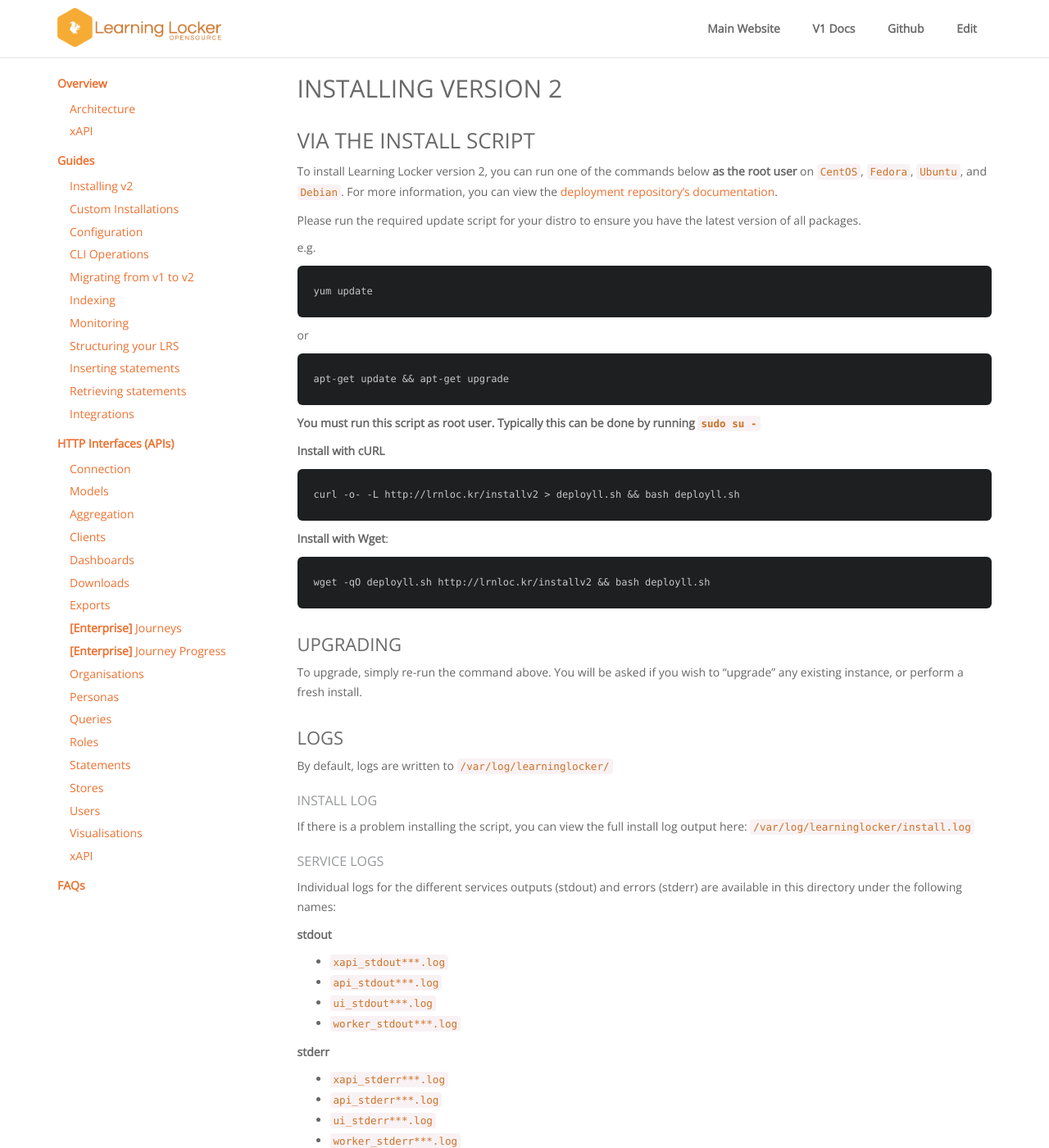
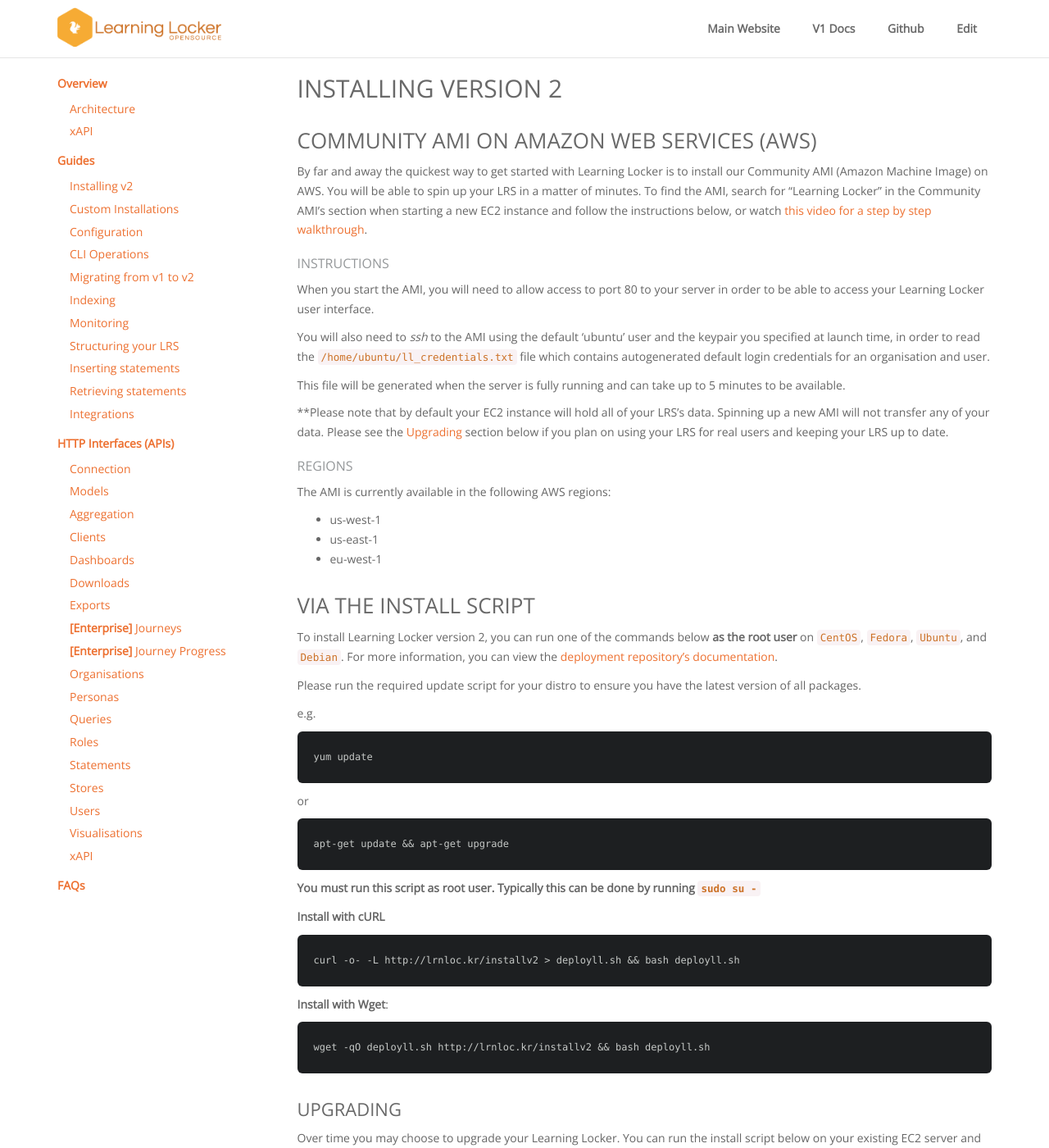
Before and after one commit to LearningLocker/docs, a Jekyll site: the page built from src/guides-installing.md, in a window 1280 px wide and 1400 px high. Shown: the whole window at 82% size. Built offline with Jekyll 4.4.1, drawn with Linux system fonts in a browser that asks for light colours; nearby versions of some CDN libraries; our own code applies the rules of GitHub Pages for plain Markdown files; some of the changed text lies outside the part shown.

Commit message:
Add AMI information

````diff
--- a/src/guides-installing.md
+++ b/src/guides-installing.md
@@ -7,6 +7,27 @@
 ---
 
 # Installing Version 2
+
+## Community AMI on Amazon Web Services (AWS)
+
+By far and away the quickest way to get started with Learning Locker is to install our Community AMI (Amazon Machine Image) on AWS. You will be able to spin up your LRS in a matter of minutes. To find the AMI, search for "Learning Locker" in the Community AMI's section when starting a new EC2 instance and follow the instructions below, or watch [this video for a step by step walkthrough](https://www.youtube.com/watch?v=7g6PJENusfo).
+
+#### Instructions
+
+When you start the AMI, you will need to allow access to port 80 to your server in order to be able to access your Learning Locker user interface.
+
+You will also need to *ssh* to the AMI using the default 'ubuntu' user and the keypair you specified at launch time, in order to read the `/home/ubuntu/ll_credentials.txt` file which contains autogenerated default login credentials for an organisation and user.
+
+This file will be generated when the server is fully running and can take up to 5 minutes to be available.
+
+**Please note that by default your EC2 instance will hold all of your LRS's data. Spinning up a new AMI will not transfer any of your data. Please see the [Upgrading](#upgrading) section below if you plan on using your LRS for real users and keeping your LRS up to date.
+
+#### Regions
+The AMI is currently available in the following AWS regions:
+
+* us-west-1
+* us-east-1
+* eu-west-1
 
 ## Via the install script
 
@@ -36,7 +57,14 @@
 ```
 
 ### Upgrading
-To upgrade, simply re-run the command above. You will be asked if you wish to "upgrade" any existing instance, or perform a fresh install.
+
+Over time you may choose to upgrade your Learning Locker. You can run the install script below on your existing EC2 server and that will grab and rebuild the code directly on the server. **Please note: this requires an EC2 instance with at least 2GB of RAM**. You will be asked if you wish to "upgrade" any existing instance, or perform a fresh install.
+
+If you are using an AMI, this will come installed with Mongo and Redis installed - your data will live on the same server as your application. It is strongly recommended that any Learning Locker running for production use stores its data on different servers to that of the application.
+
+Overtime this will allow you to simply spin up newer versions of the AMI and simply adjust your configuration file to point at your Mongo and Redis instances (existing on other servers). You will also be able to utilise load balancers to handle more traffic and provide redundancy to your site.
+
+If you plan on keeping the Mongo database on the same server as the application, you will need to perform an [backup and restoration](https://docs.mongodb.com/manual/tutorial/backup-and-restore-tools/) of your Mongo data between servers. For this reason we strongly recommend placing your database separate to your application.
 
 ### Logs
 
````
